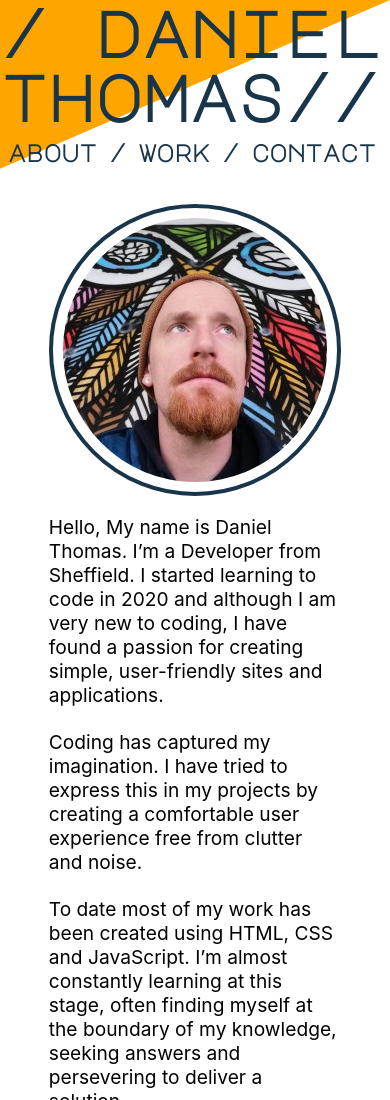
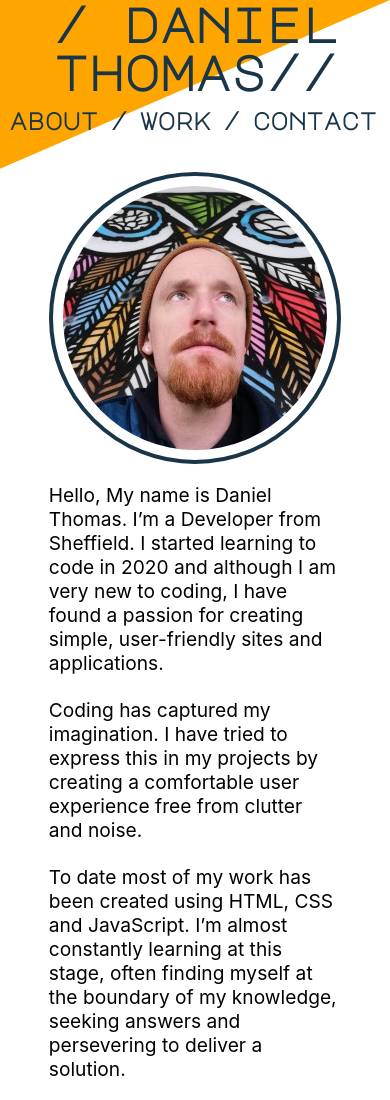
Before and after one commit to deltadesign/port3, a plain HTML site: page index.html in a window 390 px wide. Shown: the top 1100 px of the page. Drawn offline with Linux system fonts and the light colour scheme.

Commit message:
responsive layouts for about added

```diff
--- a/style.css
+++ b/style.css
@@ -41,7 +41,6 @@
 
 header {
   height: auto;
-  width: fit-content;
   font-family: var(--font1);
   font-size: 4em;
   font-weight: bolder;
@@ -107,8 +106,17 @@ section#about.active p {
   margin-bottom: 1.2em;
 }
 
+
+/* MEDIA QUERIES */
 @media(max-width:798px) {
+  .page-header {
+    justify-content: center;
+  }
 
+  header {
+    text-align: center;
+    font-size: 3em;
+  }
 
   section#about.active p{
     width: 75%;
```
